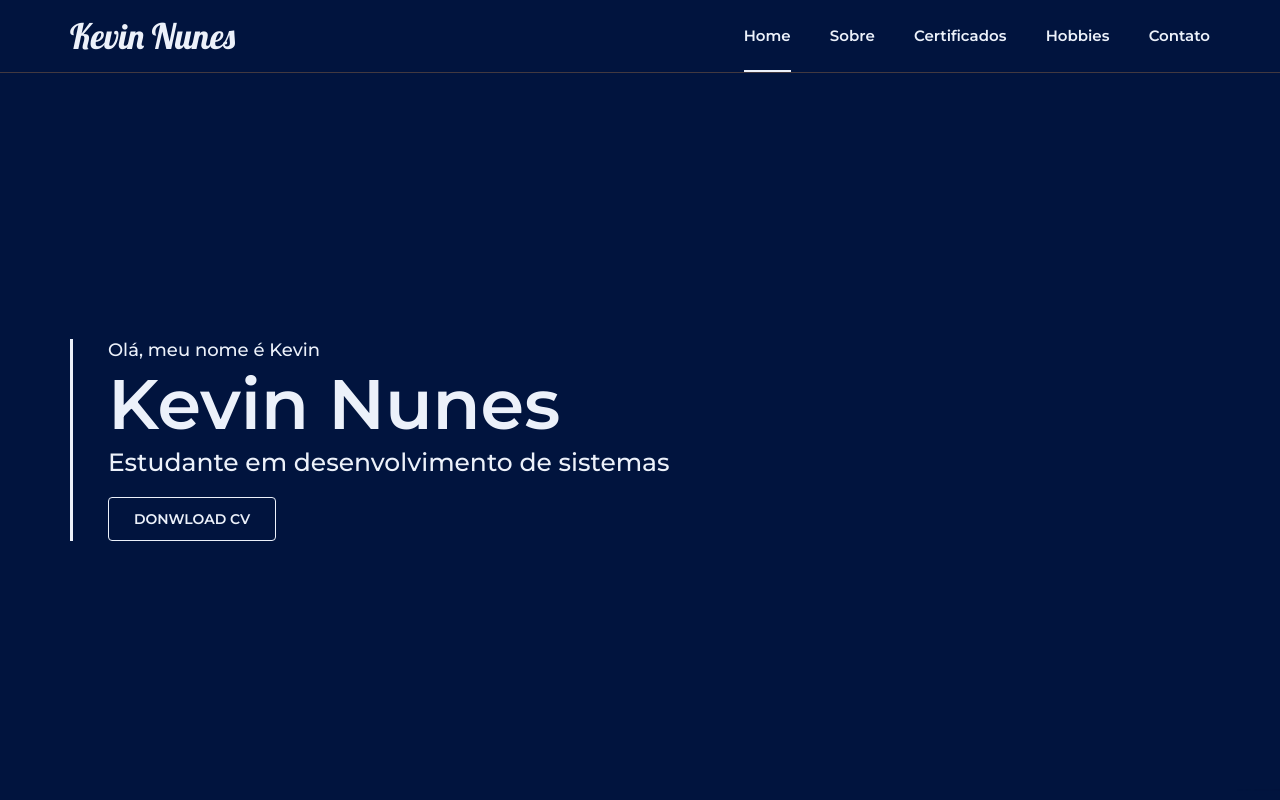
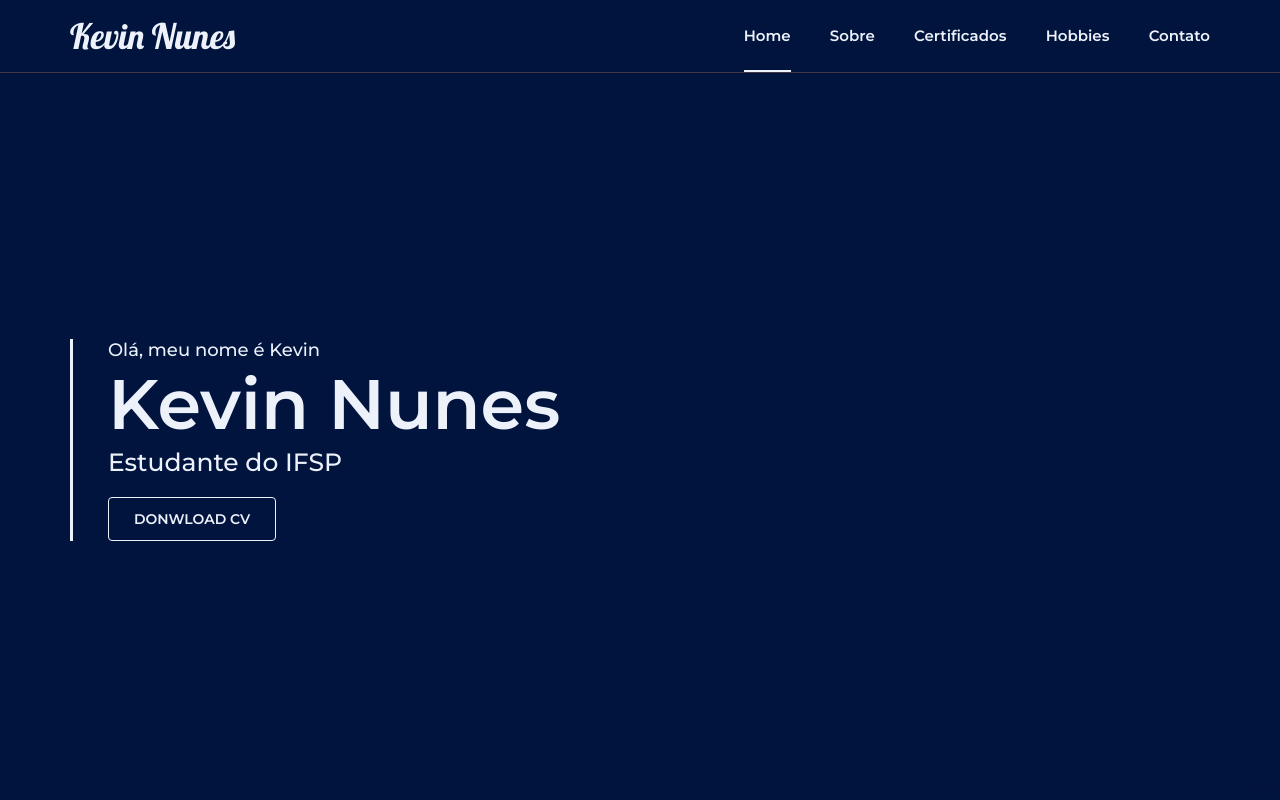
Before and after one commit to KeviNunes/AW1, a plain HTML site: page atividades/PB3/index.html in a window 1280 px wide. Shown: the top 800 px of the page. Drawn offline with Linux system fonts and the light colour scheme.

Commit message:
correção

```diff
--- a/atividades/PB3/index.html
+++ b/atividades/PB3/index.html
@@ -45,7 +45,7 @@
                     <div class="Intro">
                         <h6>Olá, meu nome é Kevin</h6>
                         <h1>Kevin Nunes</h1>
-                        <h3>Estudante em desenvolvimento de sistemas</h3>
+                        <h3>Estudante do IFSP</h3>
                         <div class="cv-btn">
                             <a href="#">Donwload CV</a>
                         </div>
```
